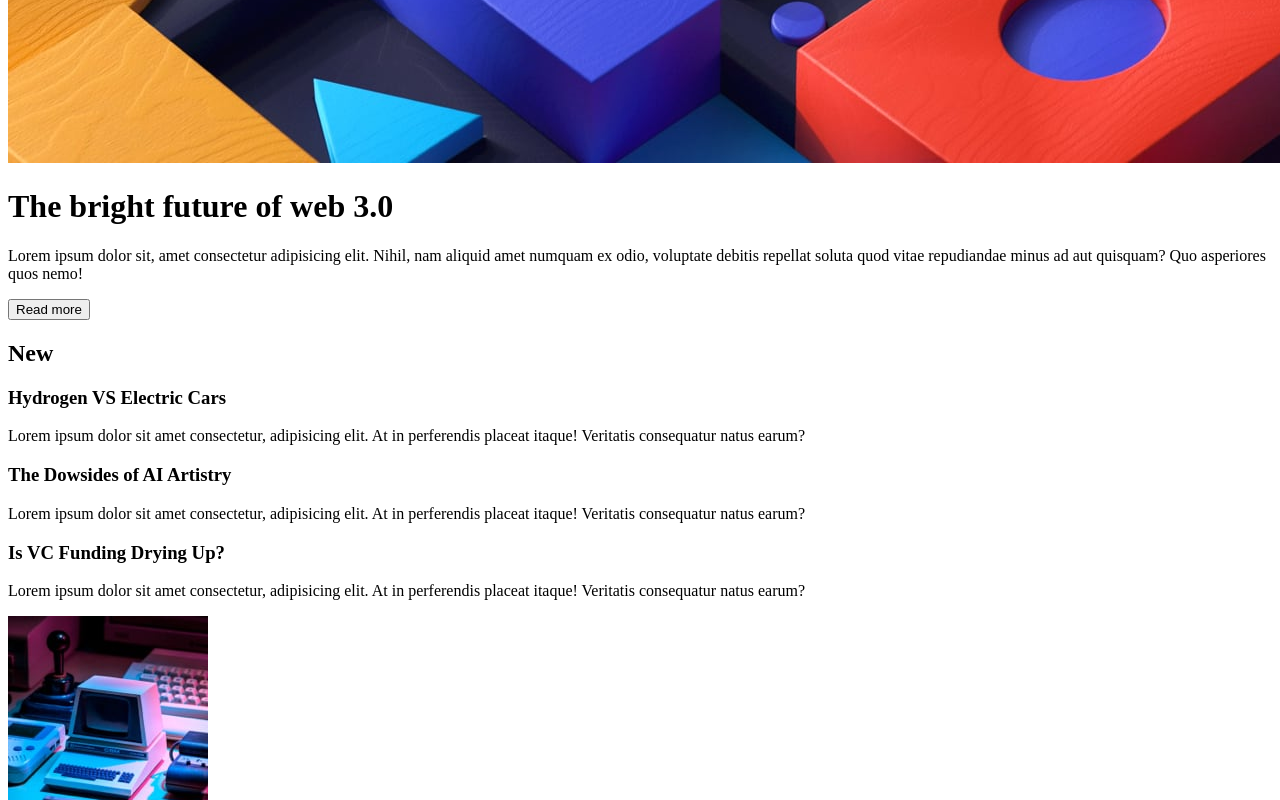
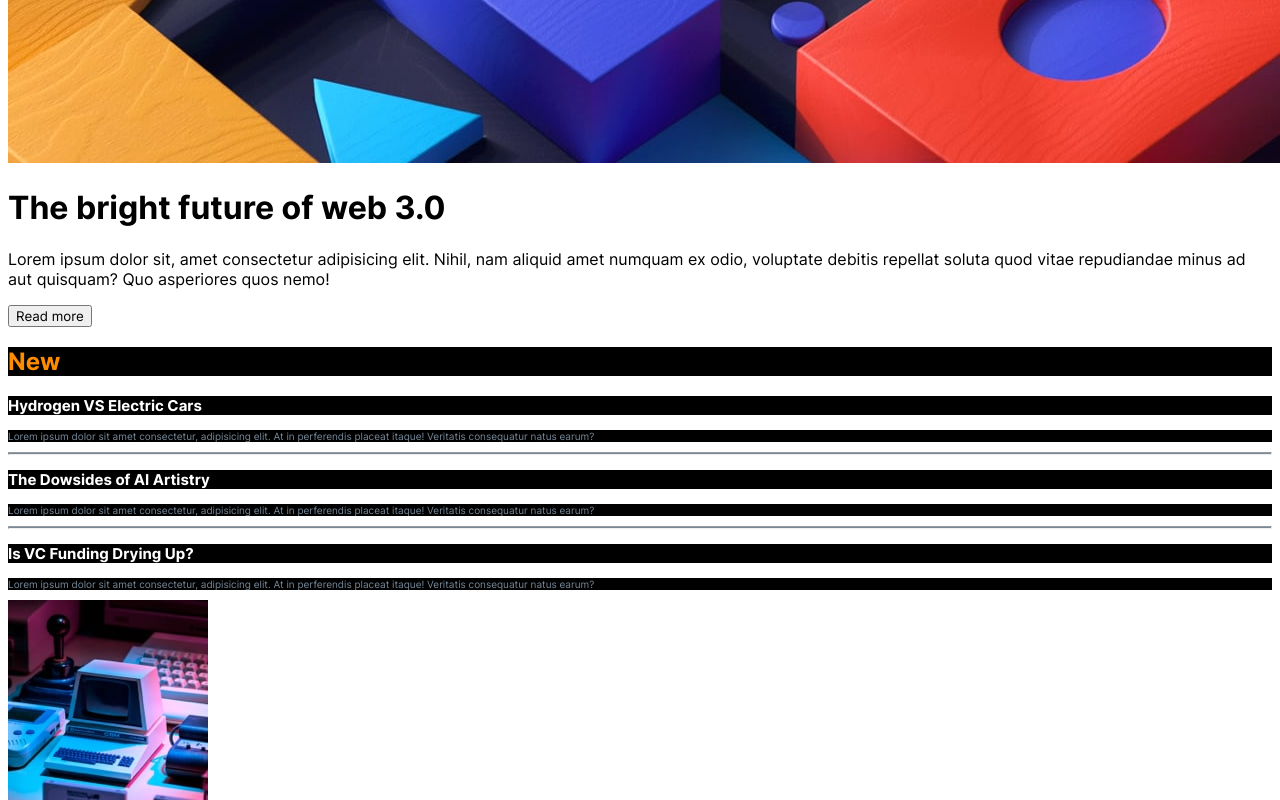
Before and after one commit to agustinvera25/NewsHomepage, a React (Vite) app: page / in a window 1280 px wide. Shown: the part 513-1313 px from the top of the page. Built offline with nearby package versions, Linux system fonts and the light colour scheme.

Commit message:
Add: ListNew de css, comenzando con styles

```diff
--- a/src/components/ListNew.jsx
+++ b/src/components/ListNew.jsx
@@ -1,17 +1,20 @@
+import "../styles/ListNew.css";
 export default function ListNew(){
     return <div>
-    <h2>New </h2>
+    <h2 id= "Titulo">New </h2>
     <div>
-      <h3>Hydrogen VS Electric Cars</h3>
-      <p>Lorem ipsum dolor sit amet consectetur, adipisicing elit. At in perferendis placeat itaque! Veritatis consequatur natus earum?</p>
+      <h3 id= "Subtitulo">Hydrogen VS Electric Cars</h3>
+      <p  id="MiniParrafo">Lorem ipsum dolor sit amet consectetur, adipisicing elit. At in perferendis placeat itaque! Veritatis consequatur natus earum?</p>
+      <hr></hr>
     </div>
     <div>
-      <h3>The Dowsides of AI Artistry</h3>
-      <p>Lorem ipsum dolor sit amet consectetur, adipisicing elit. At in perferendis placeat itaque! Veritatis consequatur natus earum?</p>
+      <h3 id= "Subtitulo">The Dowsides of AI Artistry</h3>
+      <p  id="MiniParrafo">Lorem ipsum dolor sit amet consectetur, adipisicing elit. At in perferendis placeat itaque! Veritatis consequatur natus earum?</p>
+      <hr></hr>
     </div>
     <div>
-      <h3>Is VC Funding Drying Up?</h3>
-      <p>Lorem ipsum dolor sit amet consectetur, adipisicing elit. At in perferendis placeat itaque! Veritatis consequatur natus earum?</p>
+      <h3 id= "Subtitulo">Is VC Funding Drying Up?</h3>
+      <p  id="MiniParrafo">Lorem ipsum dolor sit amet consectetur, adipisicing elit. At in perferendis placeat itaque! Veritatis consequatur natus earum?</p>
     </div>
   </div>
 }
--- /dev/null
+++ b/src/styles/ListNew.css
@@ -0,0 +1,28 @@
+#Titulo {
+    font-size: 24px;
+    color:darkorange;
+    background-color: black;
+
+}
+
+#Subtitulo {
+    font-size: 15px;
+    color: white;
+    background-color: black;
+}
+
+hr {
+    height: 1px;
+    background-color: lightslategray;
+
+}
+
+#MiniParrafo {
+    font-size: 10px;
+    color: lightslategray;
+    background-color: black;
+}
+
+* {
+    font-family: "Inter";
+}
```
